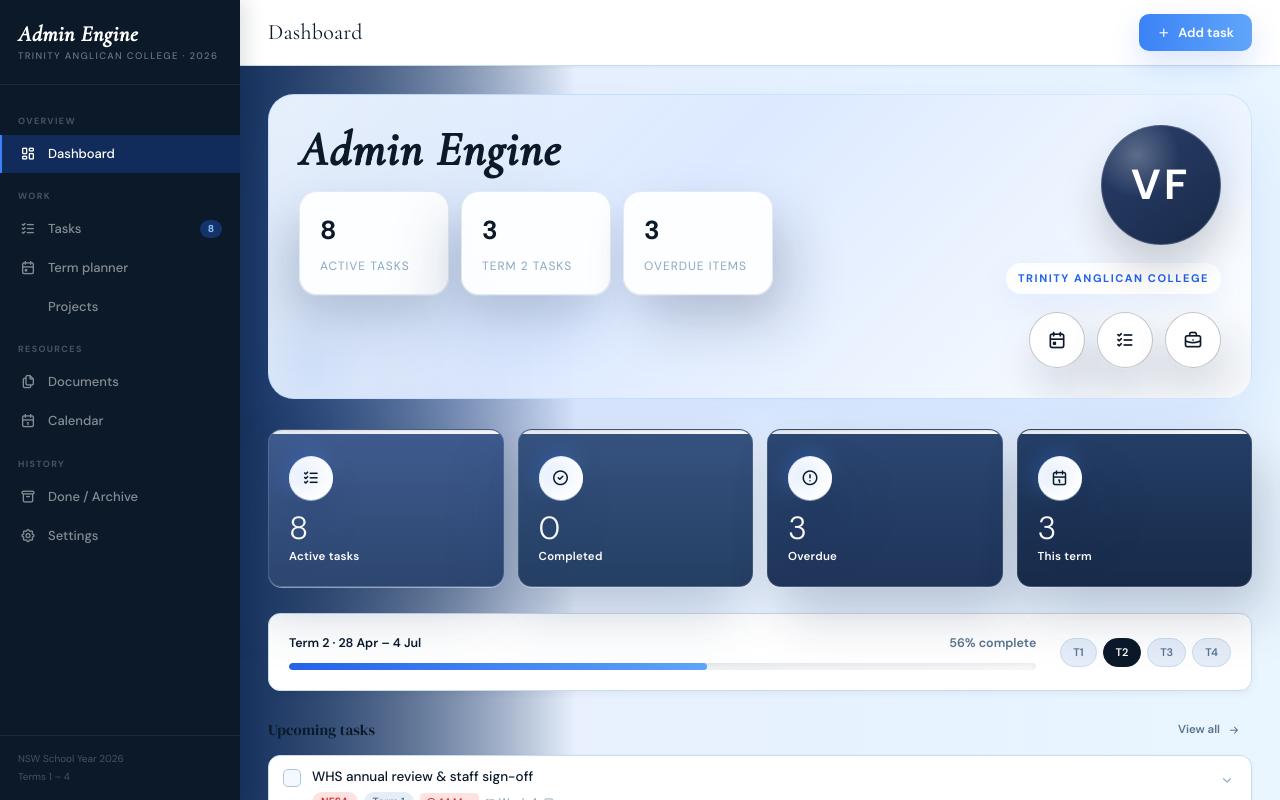
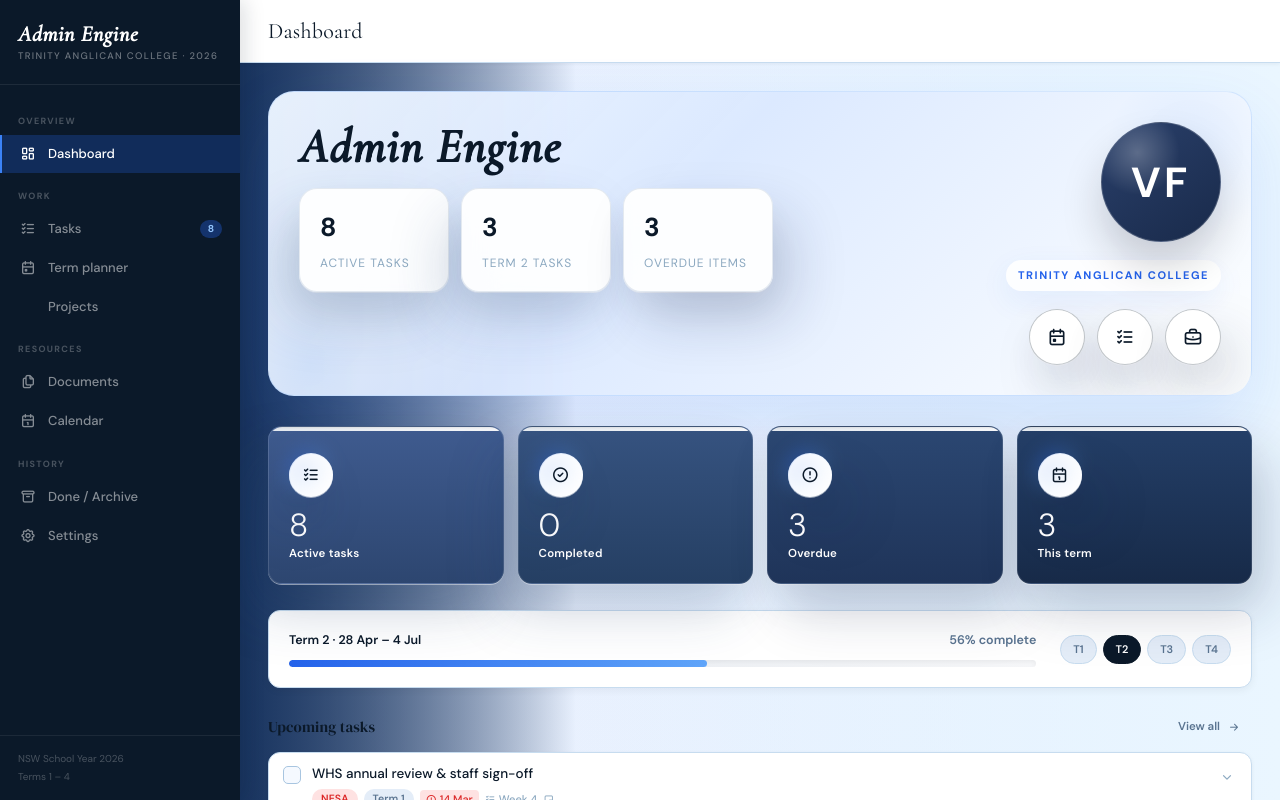
Before and after one commit to Vzellar/Admin-Engine, a plain HTML site: page index.html in a window 1280 px wide. Drawn offline with nearby package versions, Linux system fonts and the light colour scheme.

Commit message:
dashboard 4

```diff
--- a/index.html
+++ b/index.html
@@ -559,7 +559,7 @@ function renderTopbar(){
   const csv=`<button class="btn" onclick="exportCSV()"><i class="ti ti-download"></i> Export CSV</button>`;
   const imp=`<button class="btn" onclick="document.getElementById('term-import-input').click()"><i class="ti ti-upload"></i> Import CSV</button>`;
   const add=`<button class="btn primary" onclick="openModal('addTask')"><i class="ti ti-plus"></i> Add task</button>`;
-  if(view==='dashboard') el.innerHTML=add;
+  if(view==='dashboard') el.innerHTML='';
   else if(view==='tasks') el.innerHTML=csv+pr+add;
   else if(view==='term') el.innerHTML=csv+imp+pr+add;
   else if(view==='projects') el.innerHTML=pr+`<button class="btn primary" onclick="openModal('addProject')"><i class="ti ti-plus"></i> Add project</button>`;
```
